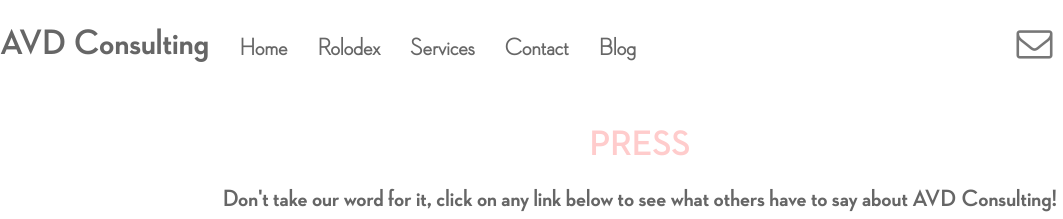
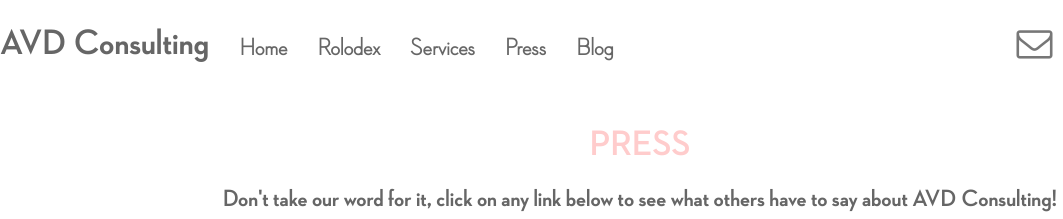
Before and after one commit to ninjaofawesome/amyvandoran, a plain HTML site: page press.html in a window 1280 px wide. Shown: the top 219 px of the page, 0-1063 px from the left. Drawn offline with nearby package versions, Linux system fonts and the light colour scheme.

Commit message:
updated press page link

```diff
--- a/press.html
+++ b/press.html
@@ -31,7 +31,7 @@
               <li class="pink"><a href="index.html"><h3 class="light">Home</h3></a></li>
               <li class="yellow"><a href="#"><h3 class="light">Rolodex</h3></a></li>
               <li class="blue"><a href="services.html"><h3 class="light">Services</h3></a></li>
-              <li class="yellow"><a href="#"><h3 class="light">Contact</h3></a></li>
+              <li class="yellow"><a href="press.html"><h3 class="light">Press</h3></a></li>
               <li class="pink"><a href=" http://loveclubblog.wordpress.com/" target="_blank"><h3 class="light">Blog</h3></a></li>
             </ul>
 
```
